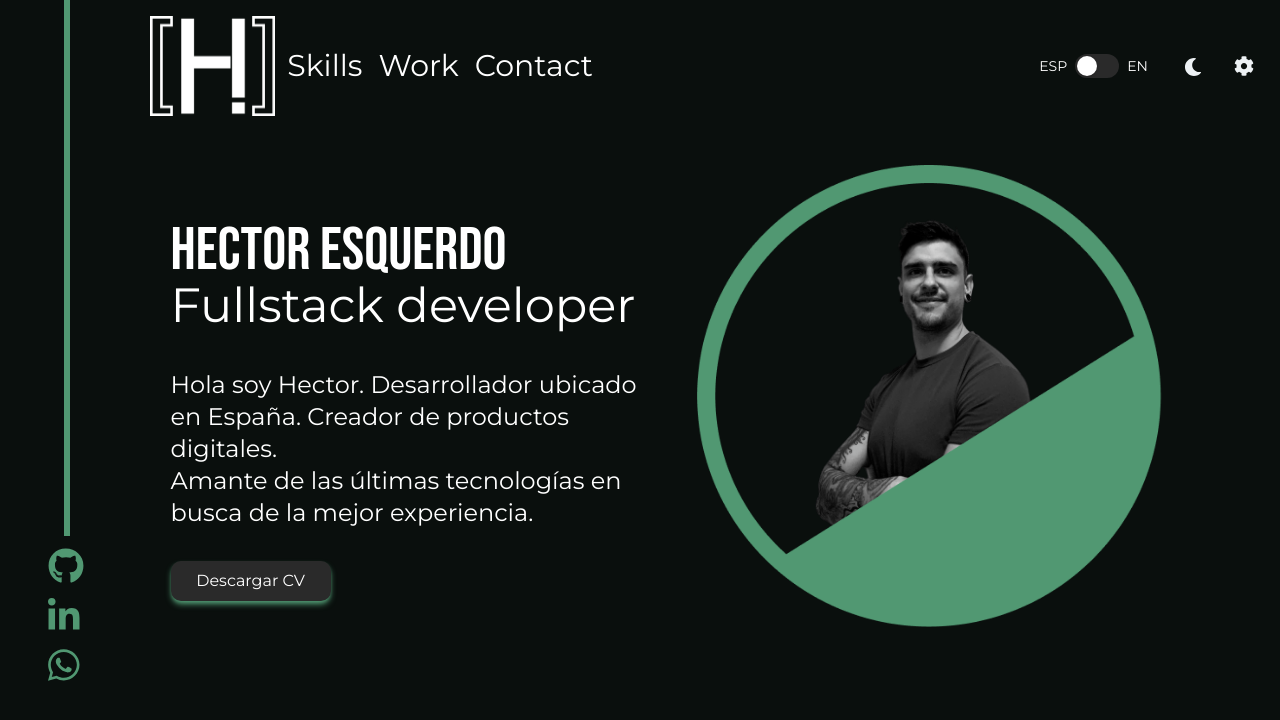
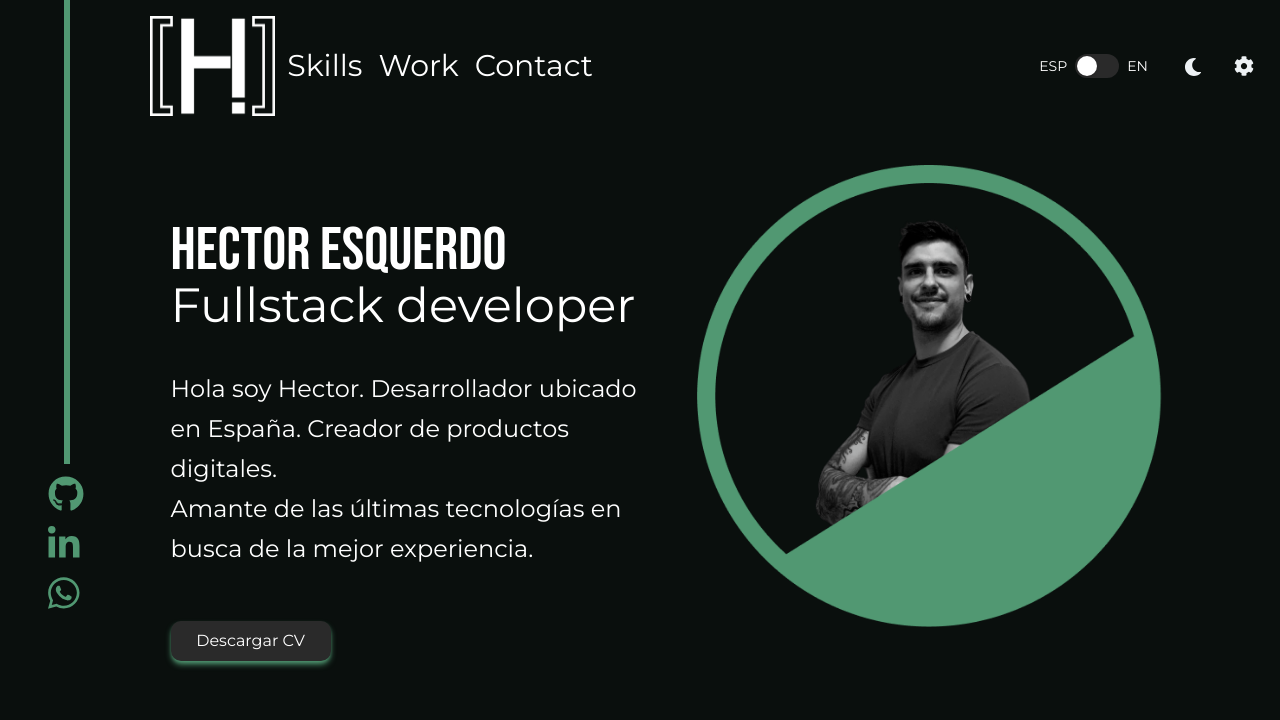
Before and after one commit to HacheEV/main-portfolio, a Next.js app: page / in a window 1280 px wide. Shown: the top 720 px of the page. Built offline with nearby package versions, Linux system fonts and the light colour scheme.

Commit message:
feat: hero section

```diff
--- a/components/hero.tsx
+++ b/components/hero.tsx
@@ -10,15 +10,15 @@ export const Hero = () => {
                 <div className="absolute w-[70%] bottom-28 left-12">
                     <Image src={MySelf} />
                 </div>
-                <Image src={MediumGreen} width={525} height={525} className="z-50 hover:scale-[99%] hover:transition-transform hover:duration-300"/>
+                <Image src={MediumGreen} width={525} height={525} className="z-50 hover:scale-[96%] hover:transition-transform hover:duration-300"/>
             </div>
             <div className="flex flex-col w-1/2 mr-6 pt-2">
                 <h1 className="font-Bebas text-6xl ">Hector Esquerdo </h1>
                 <h1 className="font-Montserrat text-5xl mb-6">Fullstack developer </h1>
-                <p className="font-Montserrat text-2xl leading-8 my-4" >Hola soy Hector. Desarrollador ubicado en España.
+                <p className="font-Montserrat text-2xl leading-10 my-4" >Hola soy Hector. Desarrollador ubicado en España.
                     Creador de productos digitales. <br />Amante de las últimas tecnologías en busca de la mejor experiencia.
                    </p>
-                <button className="bg-dark-third font-Montserrat w-40 h-10 mt-4 rounded-[10px] shadow-md hover:shadow-lg shadow-accent-green hover:shadow-accent-green transition-shadow duration-300 ">Descargar CV </button>
+                <button className="bg-dark-third font-Montserrat w-40 h-10 mt-9 rounded-[10px] shadow-md hover:shadow-lg shadow-accent-green hover:shadow-accent-green transition-shadow duration-300 ">Descargar CV </button>
             </div>
         </div>
     )
--- a/styles/utils.css
+++ b/styles/utils.css
@@ -1,7 +1,7 @@
 .green-line{
     border-left: 6px solid #519872 ;
     margin-left: 4rem;
-    height: 67%;
+    height: 58%;
 }
 
 .navbar-link:hover{
```
